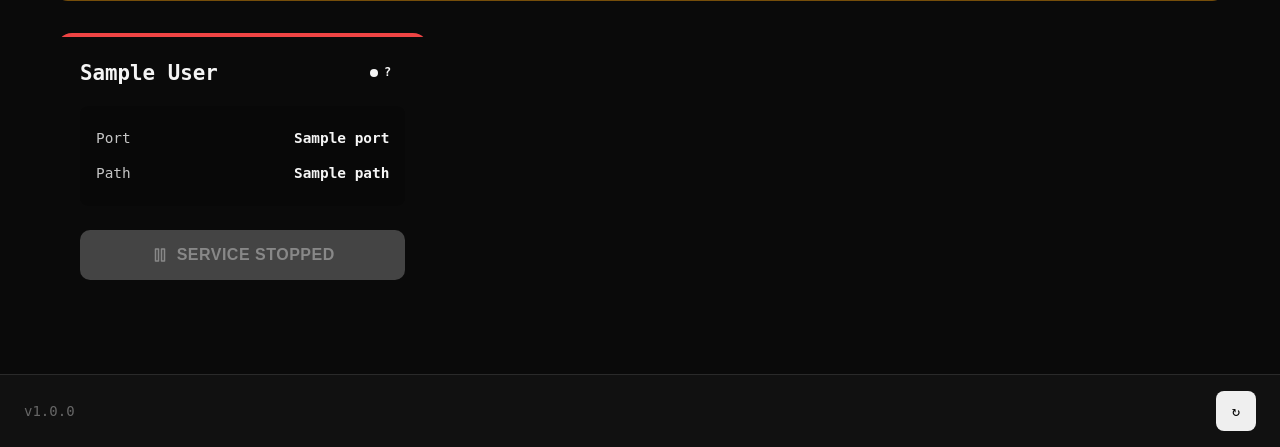
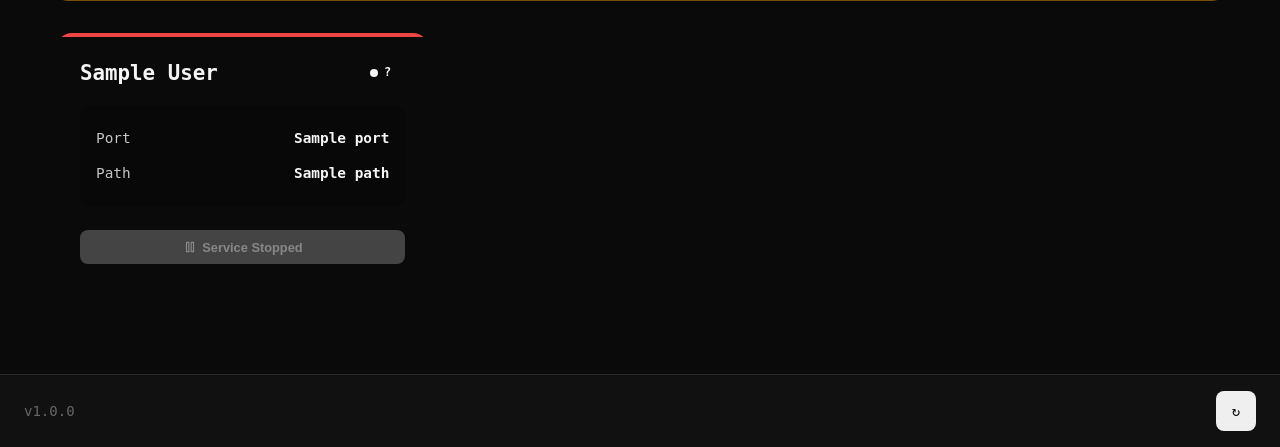
Before and after one commit to xofyy/kiosk-first-tailscale-setup, a Flask app: template app/templates/services.html in a window 1280 px wide. Shown: the part 353-800 px from the top of the page. Run offline with Flask 3, Linux system fonts and the light colour scheme; the template is opened without the code that fills it: most values are stand-ins (such as "Sample title", 1, 10 or a date in 2020); a database or web service that is not in the repository returns one stand-in record (values such as "Sample title"); parts of the project's set-up code (start-up, migrations or seed data) failed here and were passed over.

Commit message:
feat: Update VERSION to 1.0.7; refine service action button styles for improved visibility

```diff
--- a/app/static/css/services.css
+++ b/app/static/css/services.css
@@ -209,10 +209,10 @@
     font-weight: 600;
 }
 
-/* Service Actions - MORE VISIBLE BUTTONS */
+/* Service Actions */
 .service-actions {
     display: flex;
-    gap: 0.75rem;
+    gap: 0.5rem;
 }
 
 .btn-open-service {
@@ -220,16 +220,15 @@
     display: flex;
     align-items: center;
     justify-content: center;
-    gap: 0.5rem;
-    padding: 1rem 1.5rem;
-    font-size: 1rem;
-    font-weight: 700;
-    border-radius: 10px;
+    gap: 0.35rem;
+    padding: 0.6rem 0.8rem;
+    font-size: 0.8rem;
+    font-weight: 600;
+    border-radius: 8px;
     border: none;
     cursor: pointer;
     transition: all 0.2s ease;
-    text-transform: uppercase;
-    letter-spacing: 0.5px;
+    white-space: nowrap;
 }
 
 .btn-open-service.active {
@@ -251,13 +250,14 @@
 }
 
 .btn-open-service svg {
-    width: 18px;
-    height: 18px;
+    width: 14px;
+    height: 14px;
     stroke: currentColor;
     stroke-width: 2;
     stroke-linecap: round;
     stroke-linejoin: round;
     fill: none;
+    flex-shrink: 0;
 }
 
 .btn-open-service.btn-direct.active {
```
Also changed, not shown: 1 other file.
